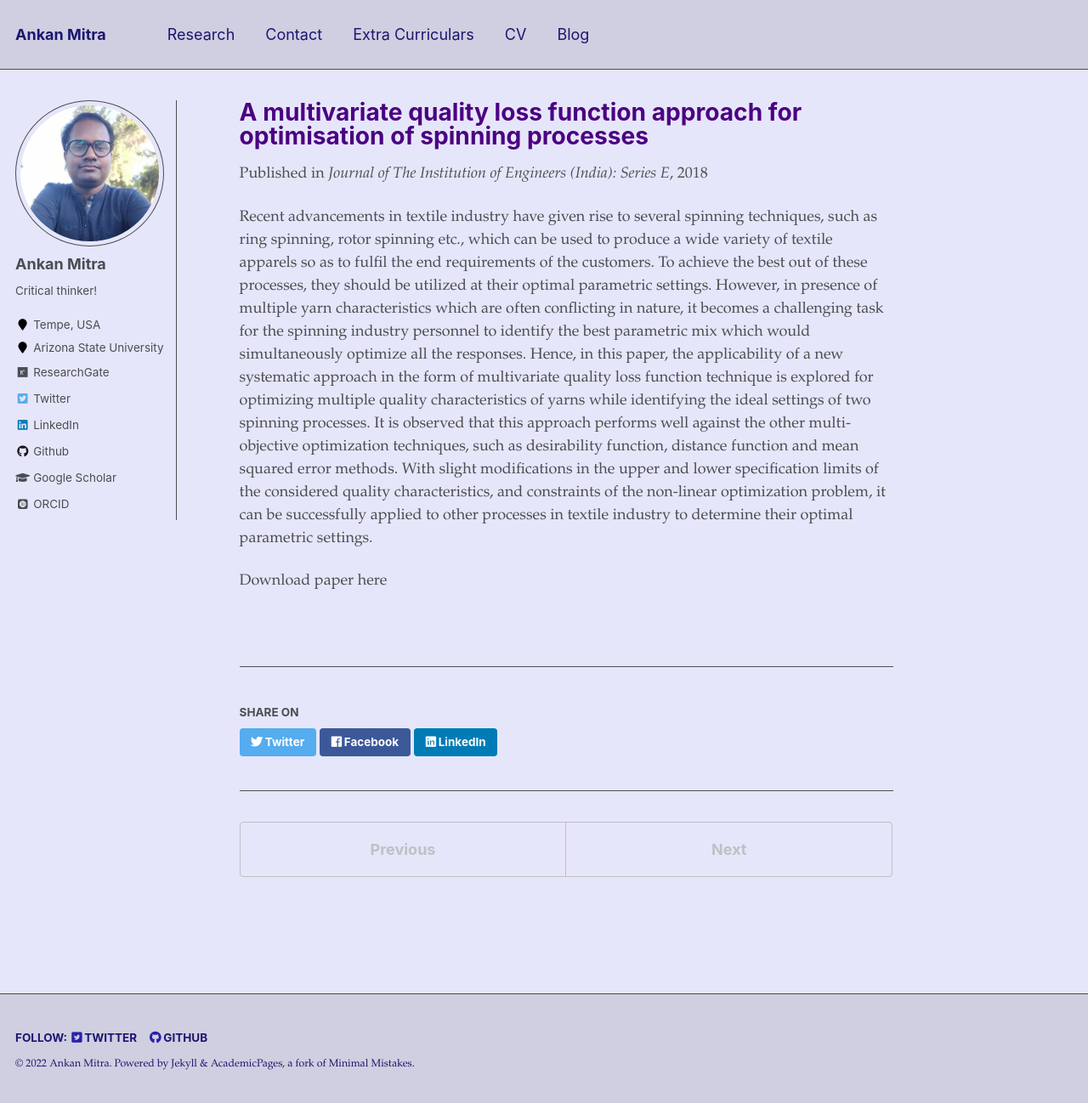
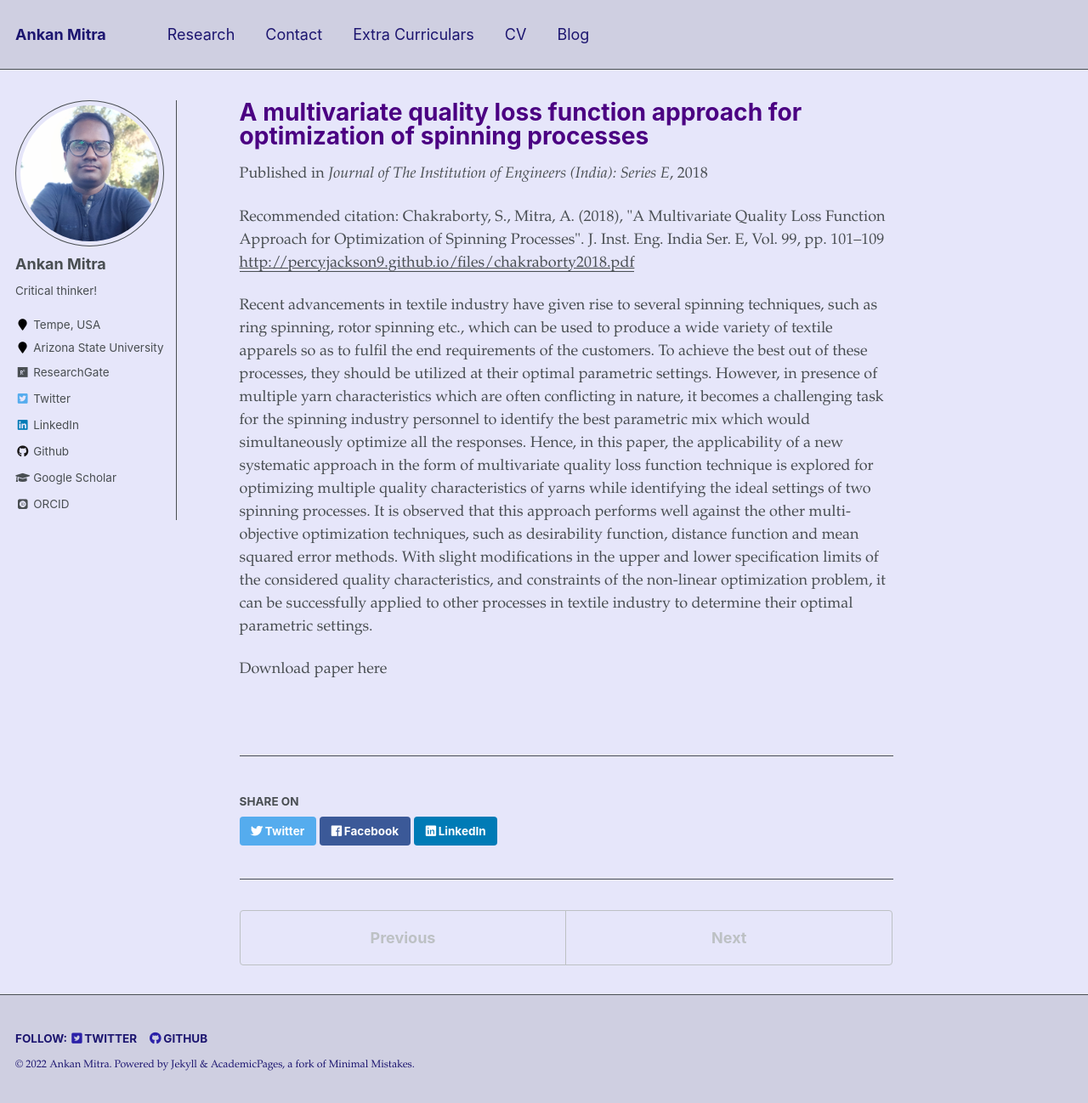
Before and after one commit to percyjackson9/percyjackson9.github.io, a Jekyll site: the page built from _publications/paper2.md, in a window 1280 px wide and 1298 px high. Shown: the whole window at 85% size. Built offline with Jekyll 4.4.1, drawn with Linux system fonts in a browser that asks for light colours; some web fonts are replaced.

Commit message:
Update paper2.md

```diff
--- a/_publications/paper2.md
+++ b/_publications/paper2.md
@@ -1,5 +1,5 @@
 ---
-title: "A multivariate quality loss function approach for optimisation of spinning processes"
+title: "A multivariate quality loss function approach for optimization of spinning processes"
 artag: "journal"
 collection: publications
 permalink: /publication/paper2
@@ -11,6 +11,8 @@ volume: "99(1)"
 pages: "101-109"
 year: "2018"
 paperurl: 'http://percyjackson9.github.io/files/chakraborty2018.pdf'
+citation: 'Chakraborty, S., Mitra, A. (2018), "A Multivariate Quality Loss Function Approach for Optimization of Spinning Processes". J. Inst. Eng. India Ser. E, Vol. 99, pp. 101–109'
+doi: 'https://doi.org/10.1007/s40034-018-0119-2'
 
 ---
 Recent advancements in textile industry have given rise to several spinning techniques, such as ring spinning, rotor spinning etc., which can be used to produce a wide variety of textile apparels so as to fulfil the end requirements of the customers. To achieve the best out of these processes, they should be utilized at their optimal parametric settings. However, in presence of multiple yarn characteristics which are often conflicting in nature, it becomes a challenging task for the spinning industry personnel to identify the best parametric mix which would simultaneously optimize all the responses. Hence, in this paper, the applicability of a new systematic approach in the form of multivariate quality loss function technique is explored for optimizing multiple quality characteristics of yarns while identifying the ideal settings of two spinning processes. It is observed that this approach performs well against the other multi-objective optimization techniques, such as desirability function, distance function and mean squared error methods. With slight modifications in the upper and lower specification limits of the considered quality characteristics, and constraints of the non-linear optimization problem, it can be successfully applied to other processes in textile industry to determine their optimal parametric settings.
```
